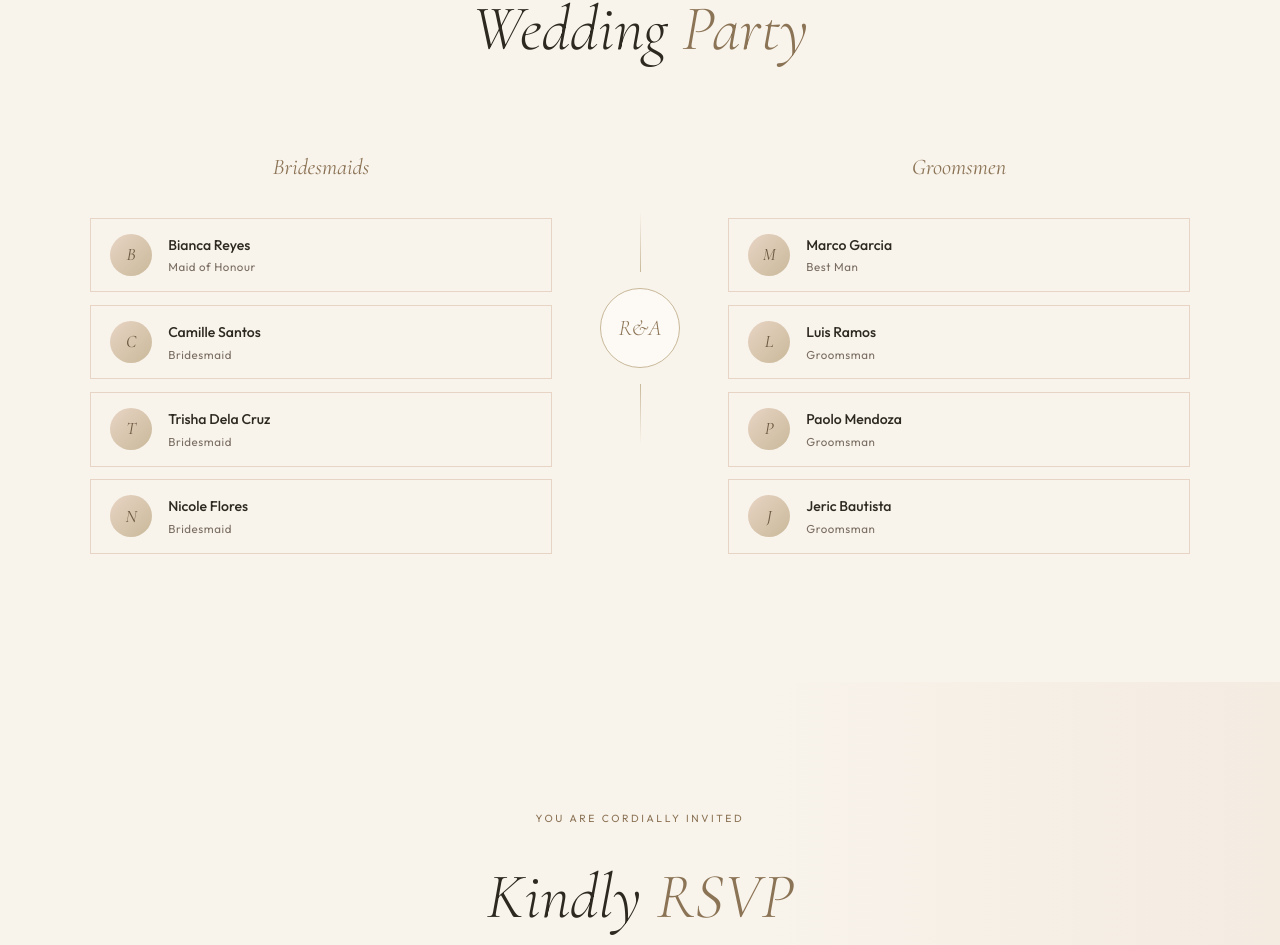
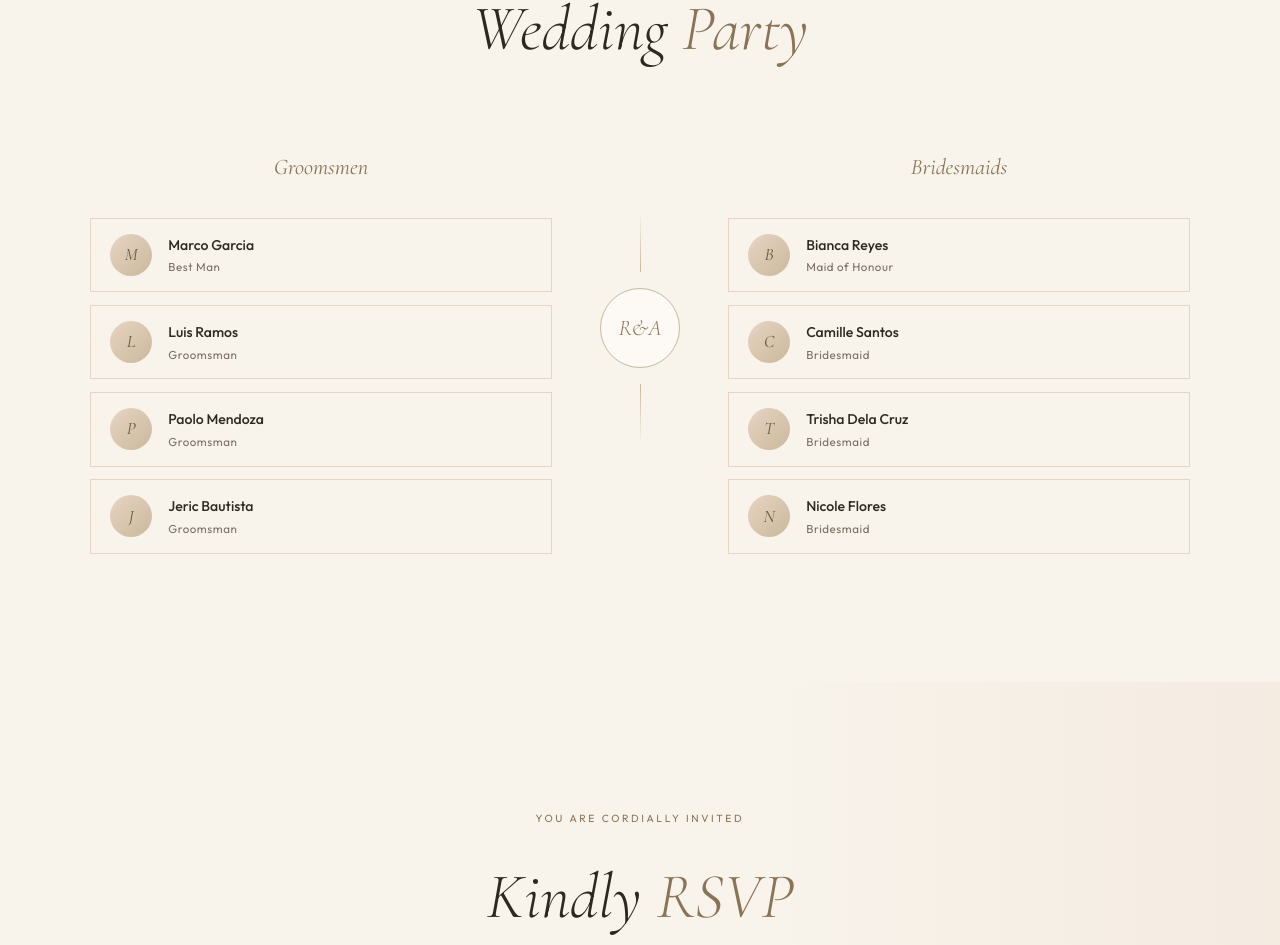
Before and after one commit to Adiciao/aira-and-rex-wedding, a React (Vite) app: page / in a window 1280 px wide. Shown: the part 8717-9662 px from the top of the page. Built offline with nearby package versions, Linux system fonts and the light colour scheme; no server answers; the database is empty.

Commit message:
Swap Groomsmen and Bridesmaids entourage party column order to show Groomsmen first

```diff
--- a/src/components/Entourage.jsx
+++ b/src/components/Entourage.jsx
@@ -64,7 +64,7 @@ export default function Entourage() {
           gap: '3rem',
           alignItems: 'start',
         }}>
-          {/* Bridesmaids */}
+          {/* Groomsmen */}
           <div>
             <motion.h3
               initial={{ opacity: 0 }}
@@ -80,10 +80,10 @@ export default function Entourage() {
                 marginBottom: '2rem',
               }}
             >
-              Bridesmaids
+              Groomsmen
             </motion.h3>
             <div style={{ display: 'flex', flexDirection: 'column', gap: '0.8rem' }}>
-              {ENTOURAGE.bridesmaids.map((p, i) => (
+              {ENTOURAGE.groomsmen.map((p, i) => (
                 <PersonCard key={p.name} person={p} index={i} inView={inView} delay={0.4} />
               ))}
             </div>
@@ -122,7 +122,7 @@ export default function Entourage() {
             <div style={{ width: 1, height: 60, background: 'linear-gradient(to bottom, var(--champagne), transparent)', marginTop: '1rem' }} />
           </motion.div>
 
-          {/* Groomsmen */}
+          {/* Bridesmaids */}
           <div>
             <motion.h3
               initial={{ opacity: 0 }}
@@ -138,10 +138,10 @@ export default function Entourage() {
                 marginBottom: '2rem',
               }}
             >
-              Groomsmen
+              Bridesmaids
             </motion.h3>
             <div style={{ display: 'flex', flexDirection: 'column', gap: '0.8rem' }}>
-              {ENTOURAGE.groomsmen.map((p, i) => (
+              {ENTOURAGE.bridesmaids.map((p, i) => (
                 <PersonCard key={p.name} person={p} index={i} inView={inView} delay={0.5} />
               ))}
             </div>
```
